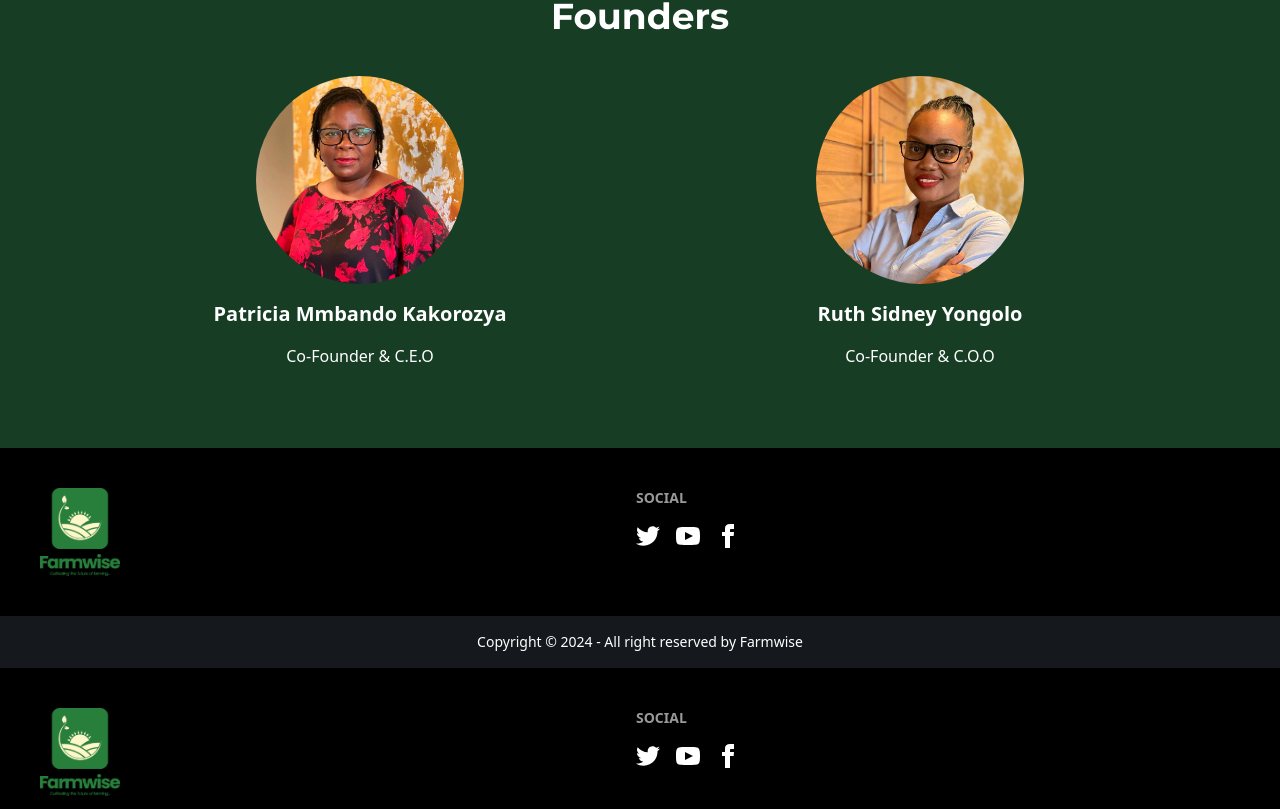
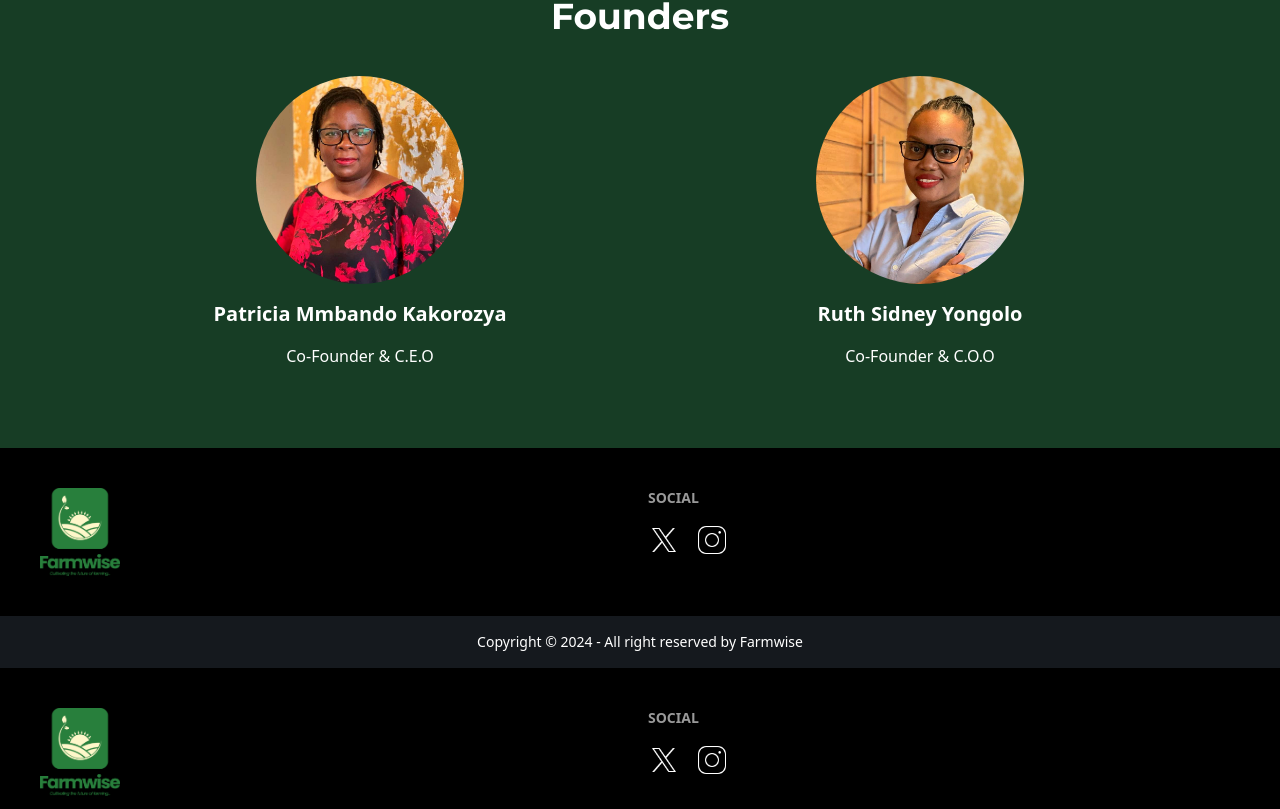
Before and after one commit to kevinmisigaro/farmwise, a Next.js app: page /about in a window 1280 px wide. Shown: the part 1988-2797 px from the top of the page. Built offline with nearby package versions, Linux system fonts and the light colour scheme.

Commit message:
new changes

```diff
--- a/src/app/page.tsx
+++ b/src/app/page.tsx
@@ -18,7 +18,7 @@ function Index() {
 
   return (
     <>
-      <Slider {...settings} className="mb-20 w-full">
+      {/* <Slider {...settings} className="mb-20 w-full">
         <div className="h-[78vh] relative">
           <div
             className="w-full h-[78vh] bg-cover"
@@ -92,7 +92,7 @@ function Index() {
             </div>
           </div>
         </div>
-      </Slider>
+      </Slider> */}
 
       {/* benefits section  */}
       <div>
--- a/src/components/footer/index.tsx
+++ b/src/components/footer/index.tsx
@@ -10,38 +10,23 @@ function Footer() {
         <nav>
           <h6 className="footer-title">Social</h6>
           <div className="grid grid-flow-col gap-4">
-            <a>
-              <svg
-                xmlns="http://www.w3.org/2000/svg"
-                width="24"
-                height="24"
-                viewBox="0 0 24 24"
-                className="fill-current"
-              >
-                <path d="M24 4.557c-.883.392-1.832.656-2.828.775 1.017-.609 1.798-1.574 2.165-2.724-.951.564-2.005.974-3.127 1.195-.897-.957-2.178-1.555-3.594-1.555-3.179 0-5.515 2.966-4.797 6.045-4.091-.205-7.719-2.165-10.148-5.144-1.29 2.213-.669 5.108 1.523 6.574-.806-.026-1.566-.247-2.229-.616-.054 2.281 1.581 4.415 3.949 4.89-.693.188-1.452.232-2.224.084.626 1.956 2.444 3.379 4.6 3.419-2.07 1.623-4.678 2.348-7.29 2.04 2.179 1.397 4.768 2.212 7.548 2.212 9.142 0 14.307-7.721 13.995-14.646.962-.695 1.797-1.562 2.457-2.549z"></path>
-              </svg>
+            <a
+              href="https://www.instagram.com/farmwisetz/?hl=en"
+              target="_blank"
+            >
+              <img
+                src="/assets/images/social/icons8-twitterx-50.png"
+                className="w-8"
+              />
             </a>
-            <a>
-              <svg
-                xmlns="http://www.w3.org/2000/svg"
-                width="24"
-                height="24"
-                viewBox="0 0 24 24"
-                className="fill-current"
-              >
-                <path d="M19.615 3.184c-3.604-.246-11.631-.245-15.23 0-3.897.266-4.356 2.62-4.385 8.816.029 6.185.484 8.549 4.385 8.816 3.6.245 11.626.246 15.23 0 3.897-.266 4.356-2.62 4.385-8.816-.029-6.185-.484-8.549-4.385-8.816zm-10.615 12.816v-8l8 3.993-8 4.007z"></path>
-              </svg>
-            </a>
-            <a>
-              <svg
-                xmlns="http://www.w3.org/2000/svg"
-                width="24"
-                height="24"
-                viewBox="0 0 24 24"
-                className="fill-current"
-              >
-                <path d="M9 8h-3v4h3v12h5v-12h3.642l.358-4h-4v-1.667c0-.955.192-1.333 1.115-1.333h2.885v-5h-3.808c-3.596 0-5.192 1.583-5.192 4.615v3.385z"></path>
-              </svg>
+            <a
+              href="https://www.instagram.com/farmwisetz/?hl=en"
+              target="_blank"
+            >
+              <img
+                src="/assets/images/social/icons8-instagram-50.png"
+                className="w-8"
+              />
             </a>
           </div>
         </nav>
--- a/src/components/navbar/index.tsx
+++ b/src/components/navbar/index.tsx
@@ -64,10 +64,6 @@ function Navbar() {
               About
             </Link>
           </li>
-
-          <li>
-            <a className={`${mali.className}`}>Services</a>
-          </li>
         </ul>
       </div>
       <div className="navbar-end">
```
Also changed, not shown: public/assets/images/social/icons8-instagram-50.png (added), public/assets/images/social/icons8-twitterx-50.png (added).
